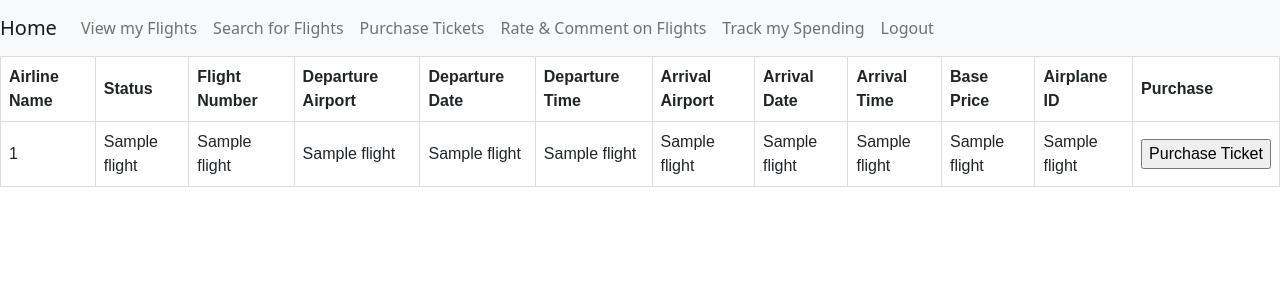
After one commit to wyang737/AirTicketSystem, a Flask app: template templates/customerpurchase.html in a window 1280 px wide. The commit adds this page. Shown: the top 300 px of the page. Run offline with Flask 2, Linux system fonts and the light colour scheme; the template is opened without the code that fills it: most values are stand-ins (such as "Sample title", 1, 10 or a date in 2020); some libraries are stand-ins or nearby versions.

Commit message:
Add files via upload

```diff
--- a/templates/customerbase.html
+++ b/templates/customerbase.html
@@ -19,7 +19,7 @@
 					<a class="nav-link" href="/publicsearch"> Search for Flights </a>
 				</li>
 				<li class="nav-item">
-					<a class="nav-link" href="/publicsearch"> Purchase Tickets </a>
+					<a class="nav-link" href="/customerpurchase"> Purchase Tickets </a>
 				</li>
 				<li class="nav-item">
 					<a class="nav-link" href="/publicsearch"> Rate & Comment on Flights </a>
--- /dev/null
+++ b/templates/customerpurchase.html
@@ -0,0 +1,54 @@
+{% extends "customerbase.html" %}
+{% block title %} View My Flights {% endblock %}
+{% block content %}
+<style>
+table {
+  font-family: arial, sans-serif;
+  border-collapse: collapse;
+  width: 100%;
+}
+
+td, th {
+  border: 1px solid #dddddd;
+  text-align: left;
+  padding: 8px;
+}
+</style>
+<form action = "" method = "post">
+<table>
+  <tr>
+    <th>Airline Name</th>
+    <th>Status</th>
+    <th>Flight Number</th>
+    <th>Departure Airport</th>
+    <th>Departure Date</th>
+    <th>Departure Time</th>
+    <th>Arrival Airport</th>
+    <th>Arrival Date</th>
+    <th>Arrival Time</th>
+    <th>Base Price</th>
+    <th>Airplane ID</th>
+    <th>Purchase</th>
+  </tr>
+  {% if info %}
+  {% for flight in info %}
+  	<tr>
+  		<td> {{flight[0]}} </td>
+  		<td> {{flight[1]}} </td>
+  		<td> {{flight[2]}} </td>
+  		<td> {{flight[3]}} </td>
+  		<td> {{flight[4]}} </td>
+  		<td> {{flight[5]}} </td>
+  		<td> {{flight[6]}} </td>
+  		<td> {{flight[7]}} </td>
+  		<td> {{flight[8]}} </td>
+  		<td> {{flight[9]}} </td>
+  		<td> {{flight[10]}} </td>
+      <td> <input type="submit" name = "{{flight[0]}}, {{flight[1]}}, {{flight[2]}}, {{flight[3]}}, {{flight[4]}}, {{flight[5]}}, {{flight[6]}}, {{flight[7]}}, {{flight[8]}}, {{flight[9]}}, {{flight[10]}}" value="Purchase Ticket"></td>
+  	</tr>
+  {% endfor %}
+  {% endif %}
+</table>
+</form>
+
+{% endblock %}
```
